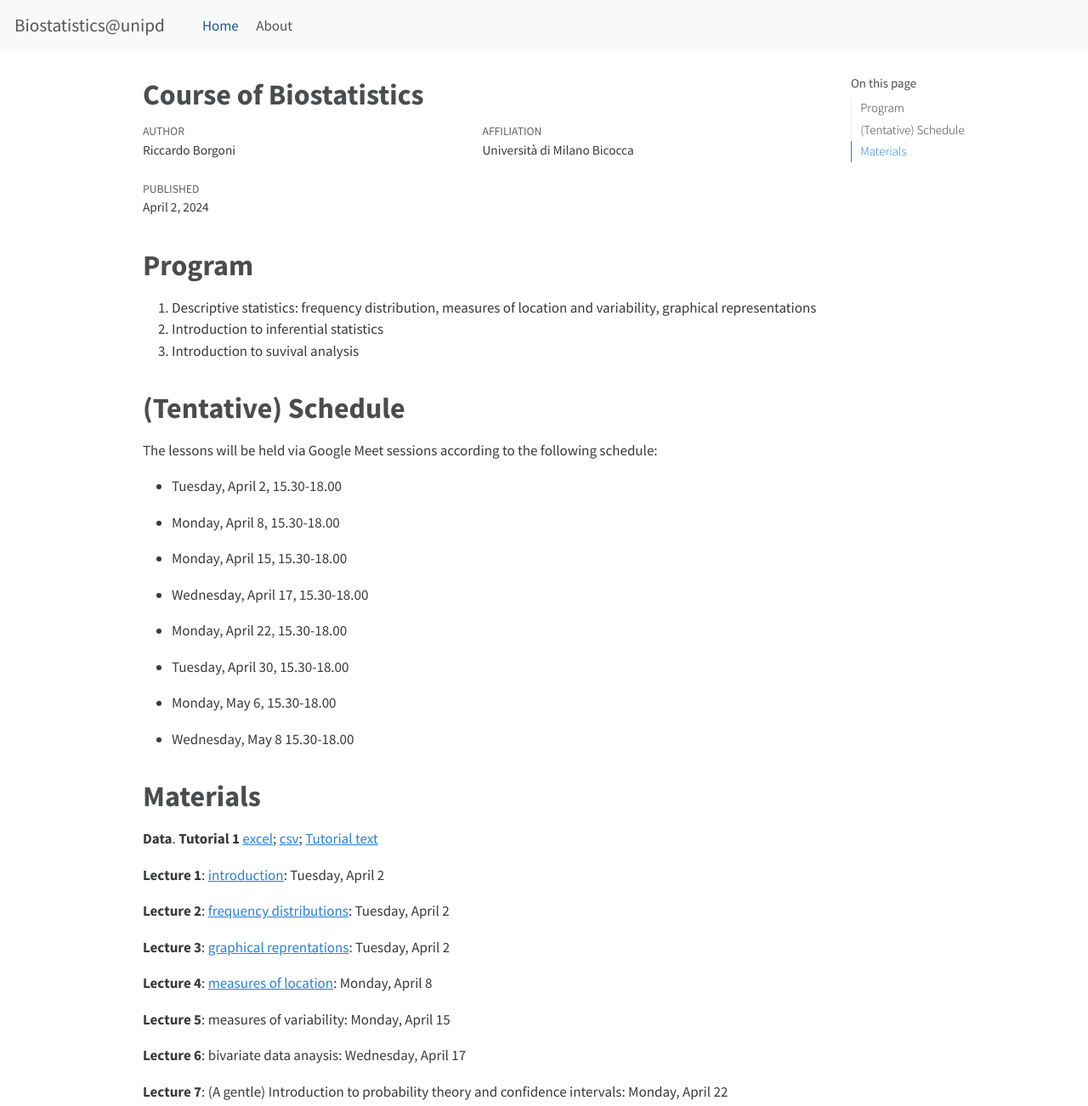
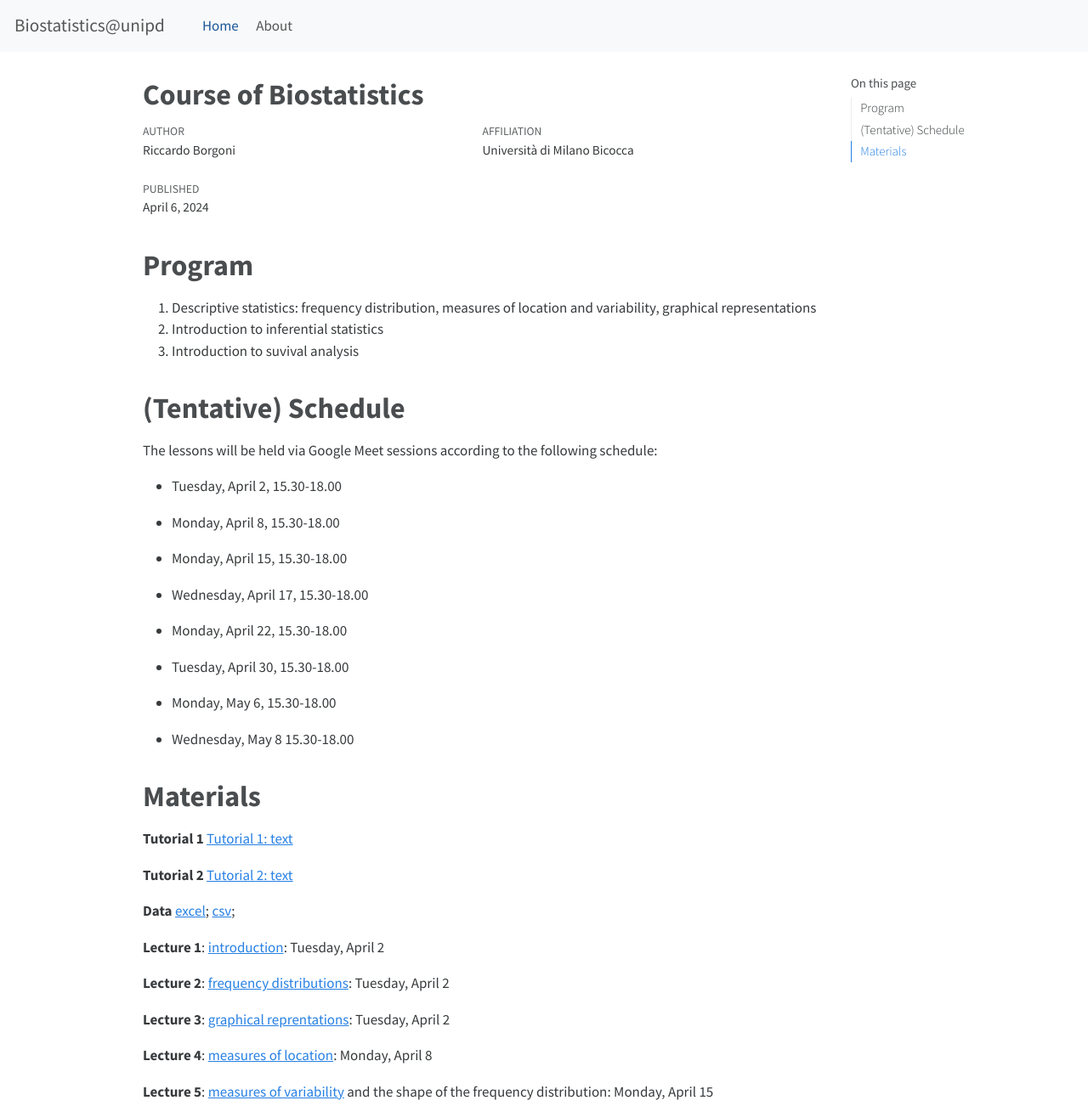
Before and after one commit to rborgoni/Stats4PhDUnipd, a plain HTML site: page docs/index.html in a window 1280 px wide. Shown: the top 1302 px of the page at 85% size. Drawn offline with Linux system fonts and the light colour scheme.

Commit message:
aggiunti 04 e 05 e tutorial 2

```diff
--- a/docs/index.html
+++ b/docs/index.html
@@ -7,7 +7,7 @@
 <meta name="viewport" content="width=device-width, initial-scale=1.0, user-scalable=yes">
 
 <meta name="author" content="Riccardo Borgoni">
-<meta name="dcterms.date" content="2024-04-02">
+<meta name="dcterms.date" content="2024-04-06">
 
 <title>Biostatistics@unipd - Course of Biostatistics</title>
 <style>
@@ -131,7 +131,7 @@ ul.task-list li input[type="checkbox"] {
     <div>
     <div class="quarto-title-meta-heading">Published</div>
     <div class="quarto-title-meta-contents">
-      <p class="date">April 2, 2024</p>
+      <p class="date">April 6, 2024</p>
     </div>
   </div>
 
@@ -165,12 +165,14 @@ ul.task-list li input[type="checkbox"] {
 </section>
 <section id="materials" class="level1">
 <h1>Materials</h1>
-<p><strong>Data</strong>. <strong>Tutorial 1</strong> <a href="dat1.xlsx">excel</a>; <a href="dat1.csv">csv</a>; <a href="tutorial1.pdf">Tutorial text</a></p>
+<p><strong>Tutorial 1</strong> <a href="tutorial1.pdf">Tutorial 1: text</a></p>
+<p><strong>Tutorial 2</strong> <a href="tutorial2.pdf">Tutorial 2: text</a></p>
+<p><strong>Data</strong> <a href="dat1.xlsx">excel</a>; <a href="dat1.csv">csv</a>;</p>
 <p><strong>Lecture 1</strong>: <a href="01_intro.pdf">introduction</a>: Tuesday, April 2</p>
 <p><strong>Lecture 2</strong>: <a href="02_frequency_distributions.pdf">frequency distributions</a>: Tuesday, April 2</p>
 <p><strong>Lecture 3</strong>: <a href="03_graphs.pdf">graphical reprentations</a>: Tuesday, April 2</p>
 <p><strong>Lecture 4</strong>: <a href="04_location.pdf">measures of location</a>: Monday, April 8</p>
-<p><strong>Lecture 5</strong>: measures of variability: Monday, April 15</p>
+<p><strong>Lecture 5</strong>: <a href="05_variability.pdf">measures of variability</a> and the shape of the frequency distribution: Monday, April 15</p>
 <p><strong>Lecture 6</strong>: bivariate data anaysis: Wednesday, April 17</p>
 <p><strong>Lecture 7</strong>: (A gentle) Introduction to probability theory and confidence intervals: Monday, April 22</p>
 <p><strong>Lecture 8</strong>: Statistical tests, Part 1: Tuesday, April 30</p>
--- a/docs/search.json
+++ b/docs/search.json
@@ -4,7 +4,7 @@
     "href": "index.html",
     "title": "Course of Biostatistics",
     "section": "",
-    "text": "Program\n\nDescriptive statistics: frequency distribution, measures of location and variability, graphical representations\nIntroduction to inferential statistics\nIntroduction to suvival analysis\n\n\n\n(Tentative) Schedule\nThe lessons will be held via Google Meet sessions according to the following schedule:\n\nTuesday, April 2, 15.30-18.00\nMonday, April 8, 15.30-18.00\nMonday, April 15, 15.30-18.00\nWednesday, April 17, 15.30-18.00\nMonday, April 22, 15.30-18.00\nTuesday, April 30, 15.30-18.00\nMonday, May 6, 15.30-18.00\nWednesday, May 8 15.30-18.00\n\n\n\nMaterials\nData. Tutorial 1 excel; csv; Tutorial text\nLecture 1: introduction: Tuesday, April 2\nLecture 2: frequency distributions: Tuesday, April 2\nLecture 3: graphical reprentations: Tuesday, April 2\nLecture 4: measures of location: Monday, April 8\nLecture 5: measures of variability: Monday, April 15\nLecture 6: bivariate data anaysis: Wednesday, April 17\nLecture 7: (A gentle) Introduction to probability theory and confidence intervals: Monday, April 22\nLecture 8: Statistical tests, Part 1: Tuesday, April 30\nLecture 9: Statistical tests, Part 2: Monday, May 6\nLecture 10: Introduction to survival analysis: Wednesday, May 8"
+    "text": "Program\n\nDescriptive statistics: frequency distribution, measures of location and variability, graphical representations\nIntroduction to inferential statistics\nIntroduction to suvival analysis\n\n\n\n(Tentative) Schedule\nThe lessons will be held via Google Meet sessions according to the following schedule:\n\nTuesday, April 2, 15.30-18.00\nMonday, April 8, 15.30-18.00\nMonday, April 15, 15.30-18.00\nWednesday, April 17, 15.30-18.00\nMonday, April 22, 15.30-18.00\nTuesday, April 30, 15.30-18.00\nMonday, May 6, 15.30-18.00\nWednesday, May 8 15.30-18.00\n\n\n\nMaterials\nTutorial 1 Tutorial 1: text\nTutorial 2 Tutorial 2: text\nData excel; csv;\nLecture 1: introduction: Tuesday, April 2\nLecture 2: frequency distributions: Tuesday, April 2\nLecture 3: graphical reprentations: Tuesday, April 2\nLecture 4: measures of location: Monday, April 8\nLecture 5: measures of variability and the shape of the frequency distribution: Monday, April 15\nLecture 6: bivariate data anaysis: Wednesday, April 17\nLecture 7: (A gentle) Introduction to probability theory and confidence intervals: Monday, April 22\nLecture 8: Statistical tests, Part 1: Tuesday, April 30\nLecture 9: Statistical tests, Part 2: Monday, May 6\nLecture 10: Introduction to survival analysis: Wednesday, May 8"
   },
   {
     "objectID": "about.html",
```
Also changed, not shown: 3 other files.
